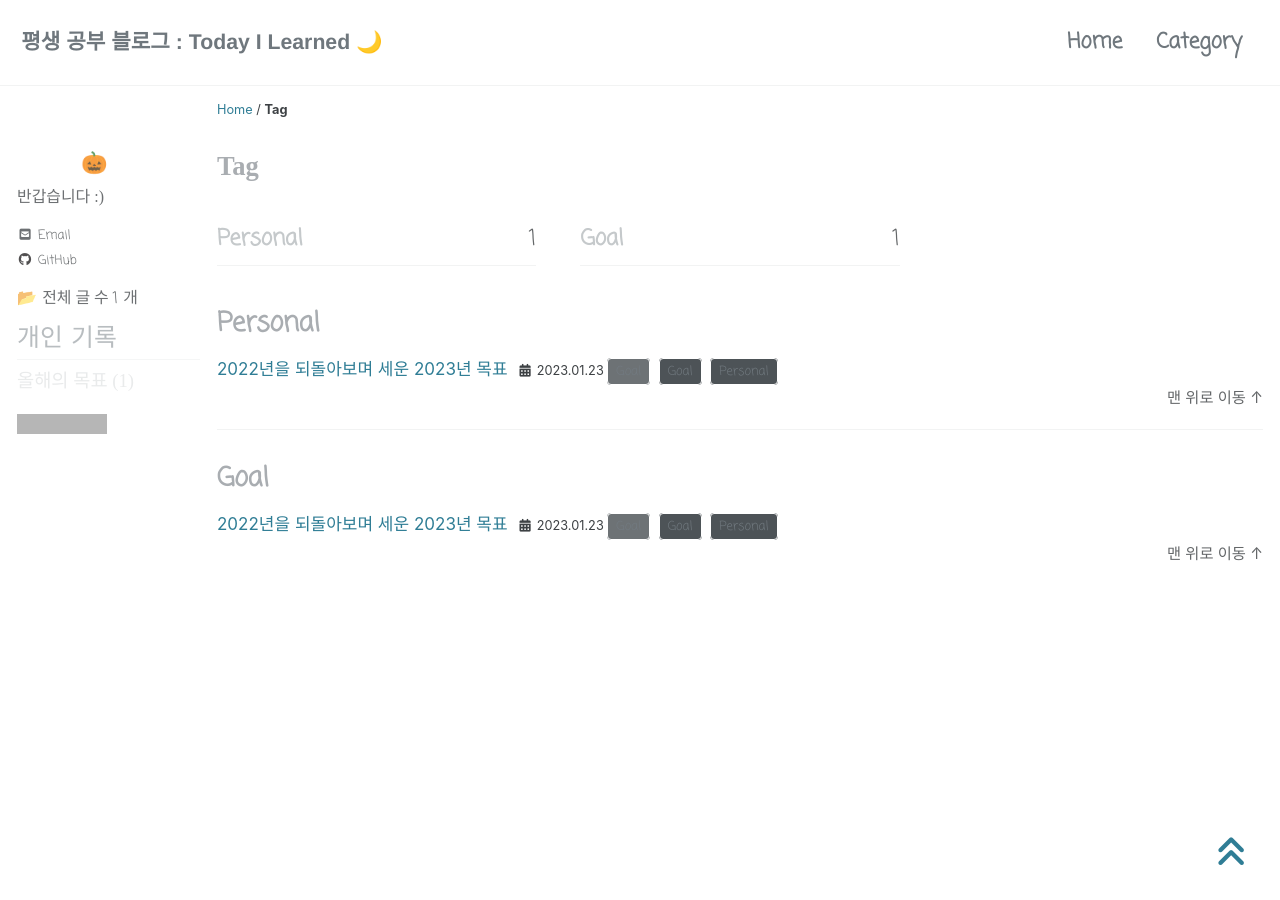
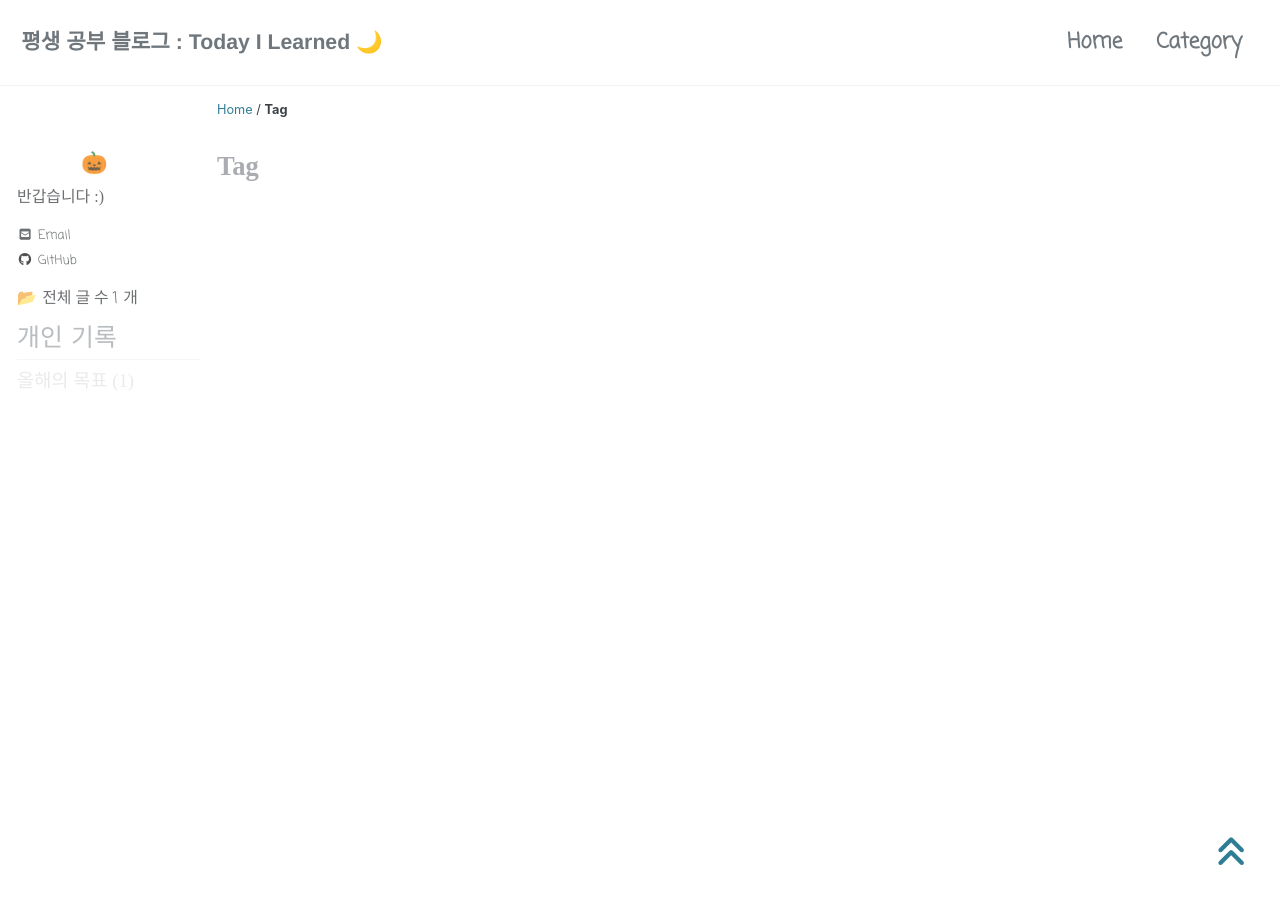
Before and after one commit to ac2dia/ac2dia.github.io, a Jekyll site: the page built from _pages/tags-archive.md, in a window 1280 px wide and 900 px high. Built offline with Jekyll 4.4.1, drawn with Linux system fonts in a browser that asks for light colours; cached includes are drawn as plain includes; nearby versions of some CDN libraries; some web fonts are replaced; grey boxes are pictures that could not be loaded.

Commit message:
[포스팅] 2022년을 되돌아보며 세운 2023년 목표

```diff
--- a/_includes/nav_list_main
+++ b/_includes/nav_list_main
@@ -24,9 +24,5 @@
                 {% endfor %}
             </ul>
       </li>
-      <li>
-            <br>
-            <img src="https://hits.seeyoufarm.com/api/count/incr/badge.svg?url=https%3A%2F%2Fac2dia.github.io&count_bg=%23FFCC35&title_bg=%23555555&icon=&icon_color=%23E7E7E7&title=visitors&edge_flat=false">
-      </li>
   </ul>
 </nav>
--- a/_posts/personal/goal/2023-01-23-goal.md
+++ b/_posts/personal/goal/2023-01-23-goal.md
@@ -4,7 +4,7 @@ title: '2022년을 되돌아보며 세운 2023년 목표'
 categories:
   - Goal
 tags:
-  - [Personal, Goal]
+  - []
 
 toc: true
 toc_sticky: true
```
